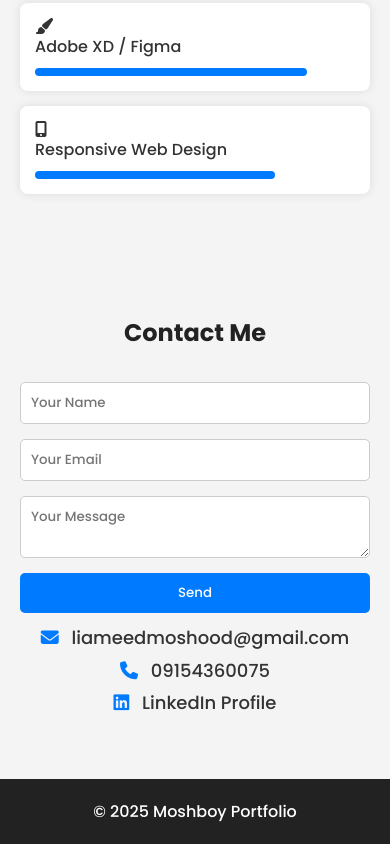
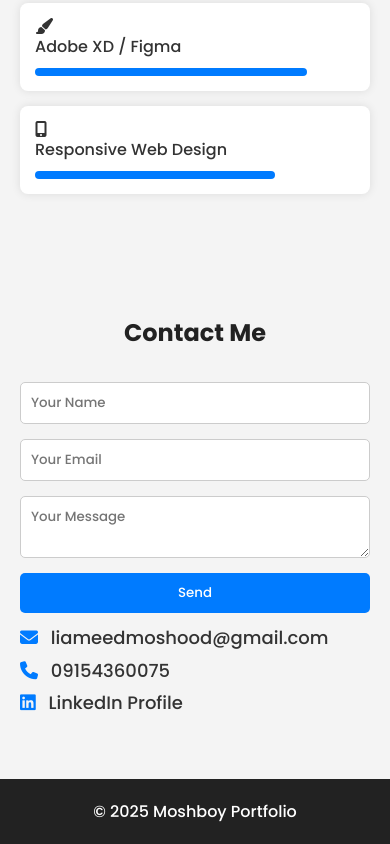
Before and after one commit to Moshboy26/portfolio, a plain HTML site: page index.html in a window 390 px wide. Shown: the part 4002-4846 px from the top of the page. Drawn offline with Linux system fonts and the light colour scheme.

Commit message:
Update portfolio: improved CSS, responsive contact section, JS toggles

```diff
--- a/css/style.css
+++ b/css/style.css
@@ -285,16 +285,13 @@ footer {
         justify-items: center;
     }
 }
-@media (max-width: 768px) {
-    .contact div {
-        flex-direction: column;   /* force vertical stack */
-        align-items: center ;
-        gap: 2px ;                 /* very small gap */
-        margin-top: 10px ;
-    }
-
+.contact div {
+    display: flex;
+    flex-direction: column; /* stack items vertically */
+    align-items: flex-start; /* move items to the left */
+    gap: 2px;
+    margin-top: 10px;}
     .contact div p {
         text-align: center;
         margin: 0%;
     }
-}
```
